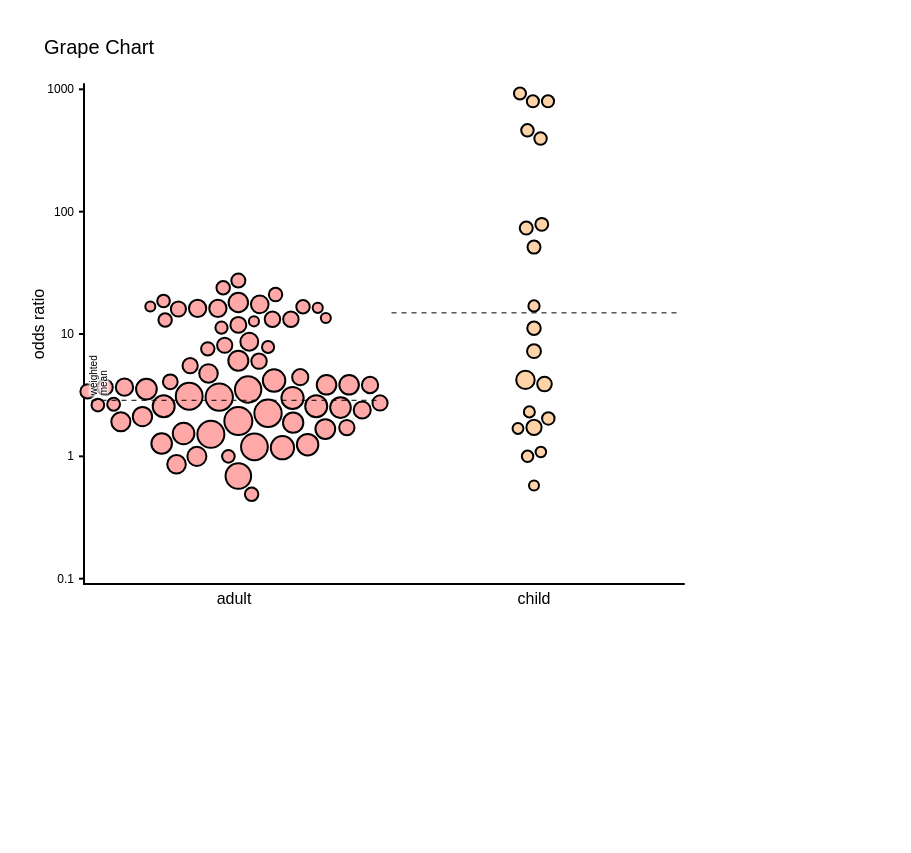
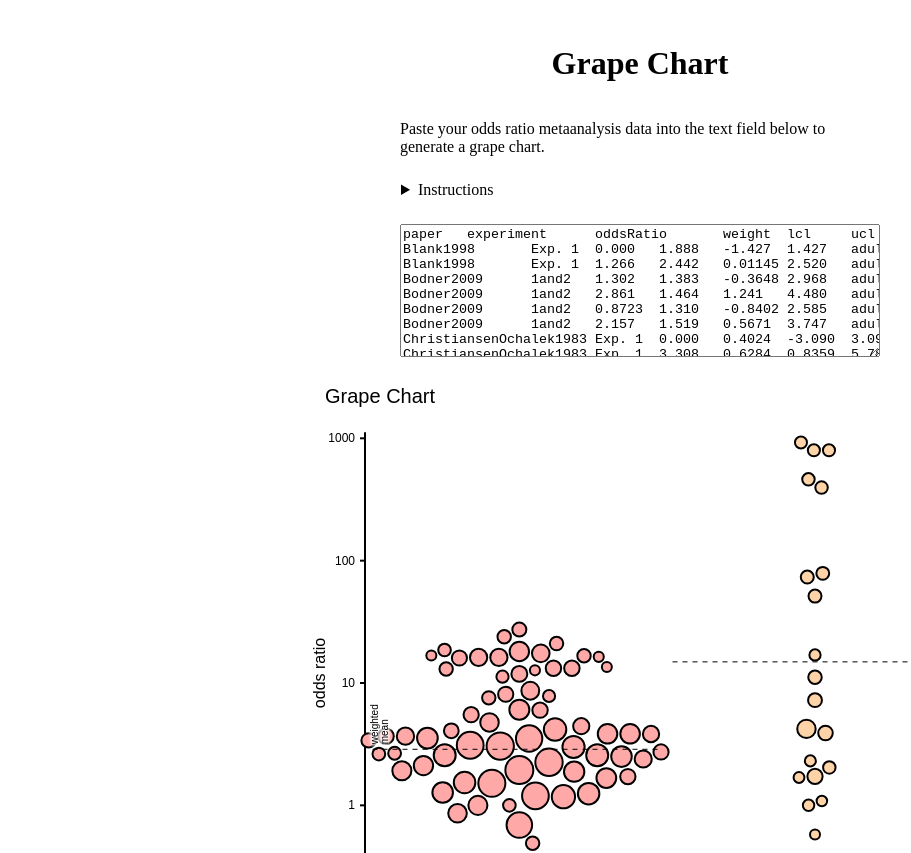
Before and after one commit to portsoc/grape-chart, a React (Vite) app: page / in a window 1280 px wide. Shown: the top 853 px of the page, without its empty margins (0-911 px from the left). Before the commit the page ends 800 px from the top, so only its background shows below. Built offline with nearby package versions, Linux system fonts and the light colour scheme.

Commit message:
add textarea and instructions

```diff
--- a/src/components/App.css
+++ b/src/components/App.css
@@ -1,3 +1,52 @@
+* {
+  box-sizing: border-box;
+}
+
 body {
   padding: 1em;
 }
+
+main {
+  display: flex;
+  flex-direction: column;
+  align-items: center;
+}
+
+main > p,
+main > details,
+main > textarea {
+  width: 30rem;
+}
+
+details {
+  border: thin dashed transparent;
+  padding: 0.5rem 1rem;
+  margin-bottom: 1em;
+  transition: border 1s;
+}
+
+details[open] {
+  border: thin dashed gray;
+}
+
+summary {
+  margin-left: -1rem;
+  transition: transform 1s;
+}
+
+details[open] summary {
+  transform: translateX(0.5rem);
+}
+
+details > :last-child {
+  margin-bottom: 0;
+}
+
+textarea {
+  height: 10em;
+  white-space: nowrap;
+}
+
+svg {
+  margin-top: 1rem;
+}
--- a/src/components/App.tsx
+++ b/src/components/App.tsx
@@ -4,8 +4,87 @@ import './App.css';
 
 import GrapeChart from './GrapeChart';
 
+import * as types from '../lib/types';
+
 import testData from '../../test-data.json';
 
+const testDataText = testDataIntoText(testData);
+
 export default function App(): JSX.Element {
-  return <GrapeChart data={testData} />;
+  return (
+    <>
+      <h1>Grape Chart</h1>
+      <Instructions />
+      <textarea placeholder="paste your spreadsheet data here" value={testDataText}/>
+      <GrapeChart data={testData} />
+    </>
+  );
 }
+
+function Instructions(): JSX.Element {
+  return (
+    <>
+      <p>
+      Paste your odds ratio metaanalysis data into the text field below to generate a grape chart.
+      </p>
+      <details><summary>Instructions</summary>
+        <p>
+        To generate your grape chart, prepare a spreadsheet with these columns:
+        </p>
+
+        <p>
+          <code>paper, experiment, oddsRatio, weight,
+            <abbr title="lower confidence limit">LCL</abbr>,
+            <abbr title="upper confidence limit">UCL</abbr>, group
+          </code>
+        </p>
+
+        <p>
+        You can start with <a href="https://docs.google.com/spreadsheets/d/1HvLRutXjrY_W0RzSNRK2ZodYcWd9LywxbC_0qPEbG88">this spreadsheet</a> that contains the initial data for this page.
+        </p>
+
+        <p>
+        The order of the columns matters, the heading doesn't. For example, the fifth column will always be
+        treated as the lower confidence limit, even if its heading says 'ucl' or anything else.
+        </p>
+
+        <p>
+        Then copy&paste the spreadsheet contents into the text field below.
+        </p>
+
+        <p><code>paper</code> becomes the main label of a grape; <code>experiment</code> is the sublabel.</p>
+
+        <p>
+        The tool will ignore rows where the numerical values (oddsRatio, weight, lcl, ucl) cannot be parsed as
+        numbers. This also applies to the heading row.
+        </p>
+      </details>
+    </>
+  );
+}
+
+function testDataIntoText(data: types.ExperimentData[]): string {
+  const lines: unknown[][] = [];
+  lines.push([
+    'paper',
+    'experiment',
+    'oddsRatio',
+    'weight',
+    'lcl',
+    'ucl',
+    'group',
+  ]);
+  for (const line of data) {
+    lines.push([
+      line.paper,
+      line.experiment,
+      line.oddsRatio.toPrecision(4),
+      line.weight.toPrecision(4),
+      line.lowerConfidenceLimit.toPrecision(4),
+      line.upperConfidenceLimit.toPrecision(4),
+      line.group,
+    ]);
+  }
+
+  return lines.map(line => line.join('\t')).join('\n');
+}
```
